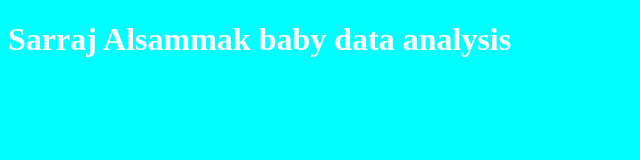
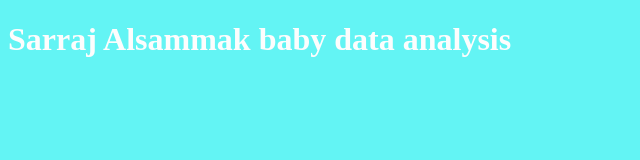
Before and after one commit to Sarrajsam/myproject, a plain HTML site: page index.html in a window 1280 px wide. Shown: the whole page, without its empty margins (0-640 px from the left). Drawn offline with Linux system fonts and the light colour scheme.

Commit message:
changing the color for css

```diff
--- a/style.css
+++ b/style.css
@@ -3,5 +3,5 @@ h1 {
 }
 
 body {
-    background-color: aqua;
+    background-color: rgb(99, 244, 244);
 }
```
